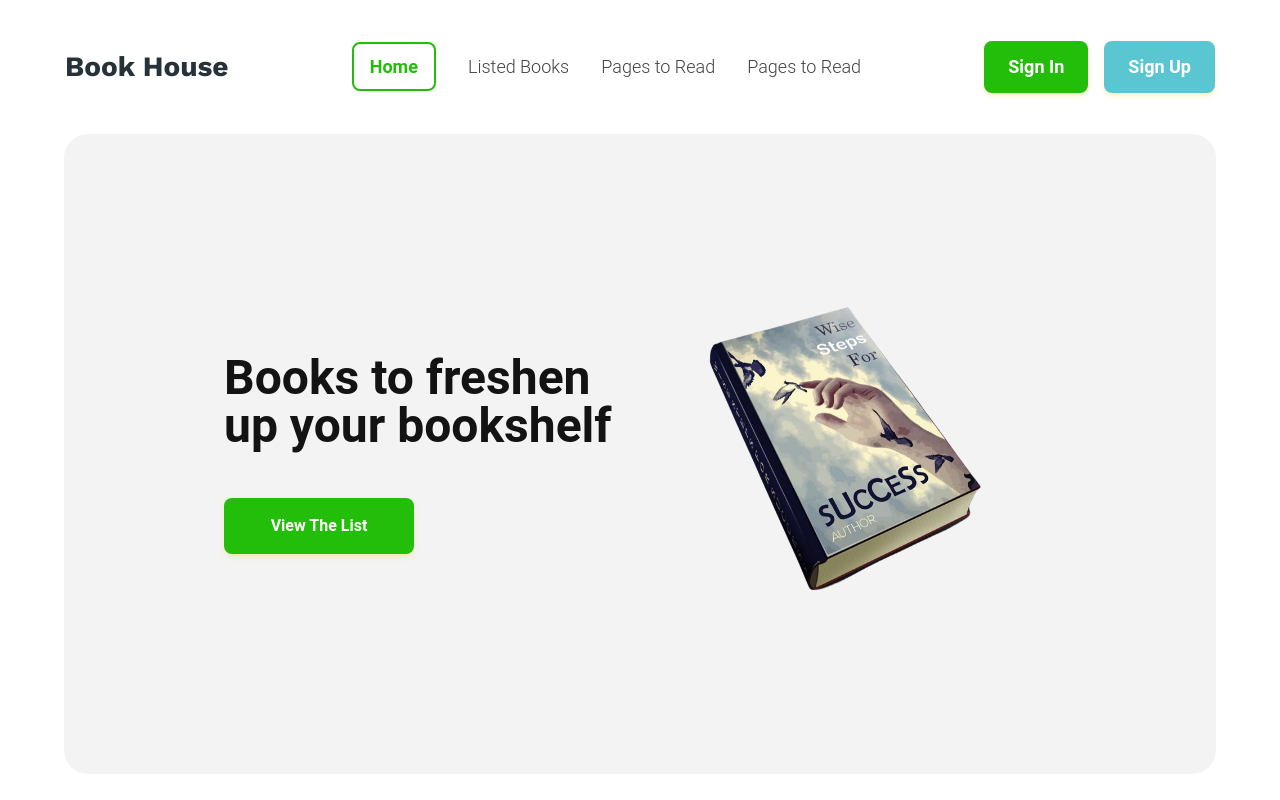
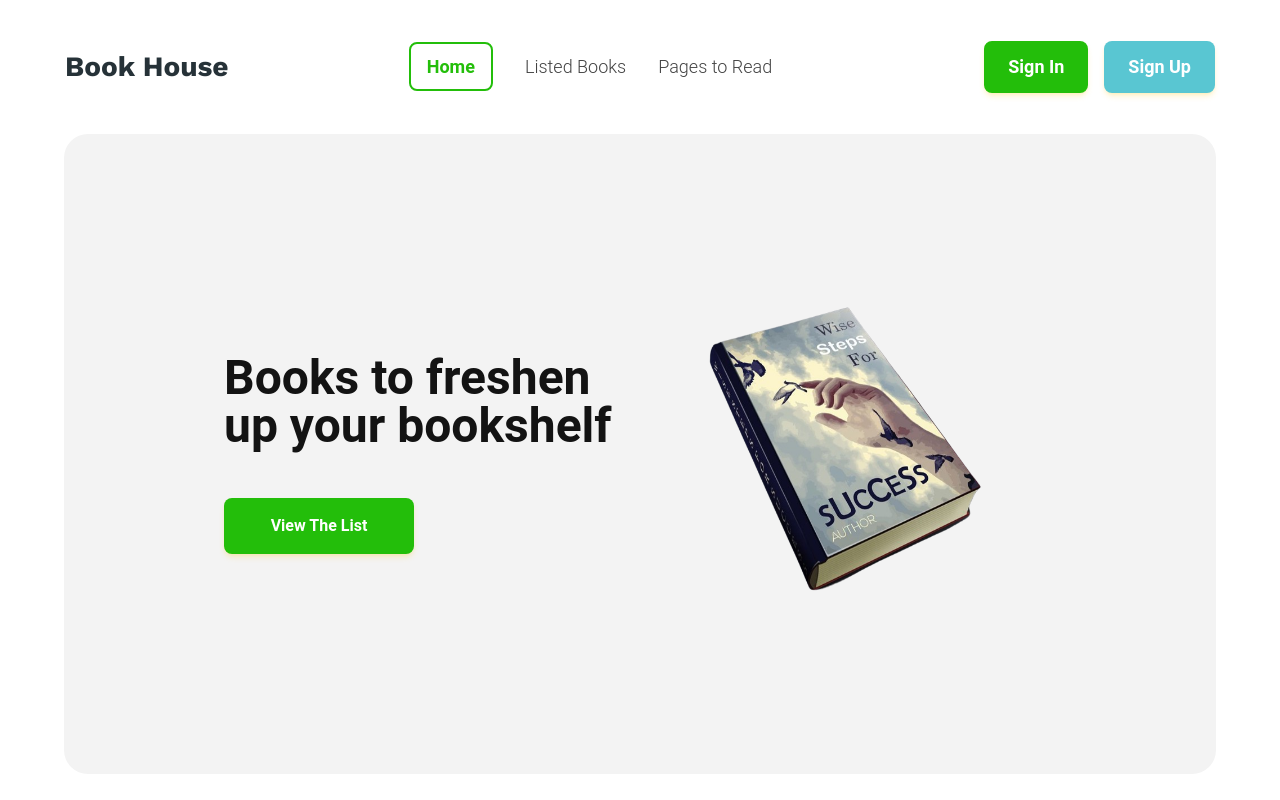
Before and after one commit to roushan-sheik/book-house, a React (Vite) app: page / in a window 1280 px wide. Shown: the top 800 px of the page. Built offline with nearby package versions, Linux system fonts and the light colour scheme; a web font is replaced by a local one.

Commit message:
dynamic route added

```diff
--- a/src/components/book/Book.jsx
+++ b/src/components/book/Book.jsx
@@ -2,6 +2,7 @@
 import { Rating, Typography } from "@material-tailwind/react";
 import { object } from "prop-types";
 import React from "react";
+import { Link } from "react-router-dom";
 
 const Book = ({ book }) => {
   const { id, title, image, tags, author, rating, fiction } = book;
@@ -9,11 +10,13 @@ const Book = ({ book }) => {
   return (
     <div className=" border-2 p-6 rounded-2xl">
       {/* image box  */}
-      <div className="bg_third mb-6 cursor-pointer rounded-2xl flex justify-center items-center h-[230px] ">
-        <div className="object-cover w-[160px] h-[200px] ">
-          <img className=" h-full w-full" src={image} alt="" />
+      <Link to={`/book-details/${id}`}>
+        <div className="bg_third mb-6 cursor-pointer rounded-2xl flex justify-center items-center h-[230px] ">
+          <div className="object-cover w-[160px] h-[200px] ">
+            <img className=" h-full w-full" src={image} alt="" />
+          </div>
         </div>
-      </div>
+      </Link>
       <div className="flex gap-4 mb-6">
         {tags.map((tag) => (
           <Typography
--- a/src/constants/navBar.js
+++ b/src/constants/navBar.js
@@ -1,3 +1,4 @@
+import BookDetails from "../pages/book-details/BookDetails";
 import Home from "../pages/home/Home";
 import ListedBooks from "../pages/listed-books/ListedBooks";
 import PageToRead from "../pages/page-to-read/PageToRead";
@@ -19,8 +20,7 @@ export const navBarData = [
     page: PageToRead,
   },
   {
-    path: "/books/:id",
-    pathName: "Pages to Read",
-    page: PageToRead,
+    path: "/book-details/:id",
+    page: BookDetails,
   },
 ];
--- /dev/null
+++ b/src/pages/book-details/BookDetails.jsx
@@ -0,0 +1,7 @@
+import React from "react";
+
+const BookDetails = () => {
+  return <div>BookDetails</div>;
+};
+
+export default BookDetails;
```
